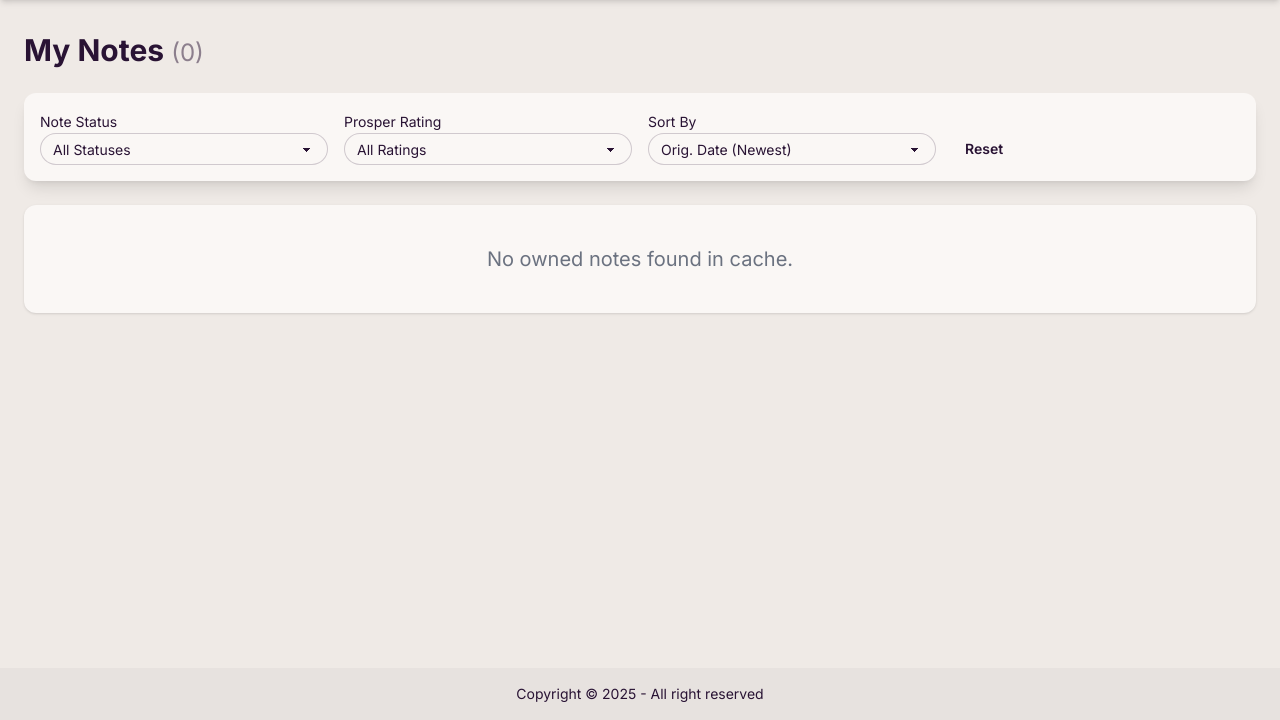
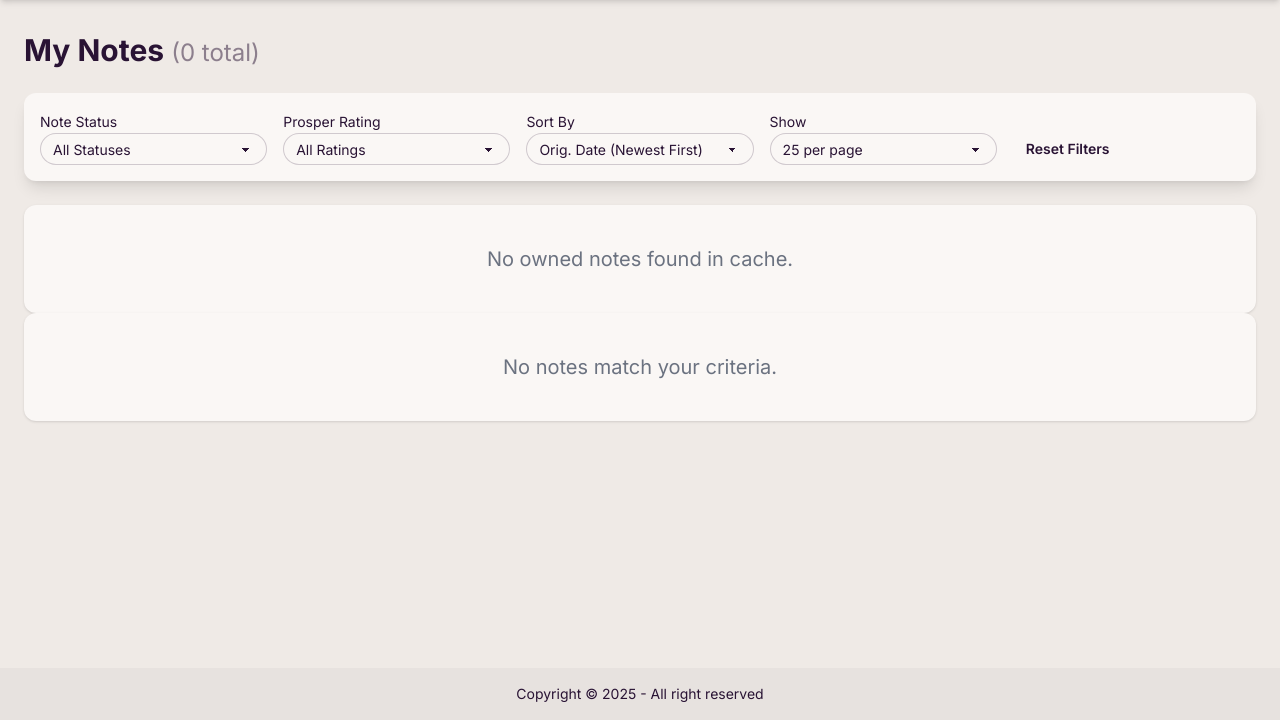
Before and after one commit to BrandenEsses/prosper-auto-investor, a Flask app: page /notes in a window 1280 px wide. Shown: the part 80-800 px from the top of the page. Run offline with Flask 3, Linux system fonts and the light colour scheme; some libraries are stand-ins or nearby versions.

Commit message:
Fixed pagination bug

```diff
--- a/templates/notes.html
+++ b/templates/notes.html
@@ -4,19 +4,21 @@
 
 {% block head_extra %}
     <style>
-        .note-card-item { } /* JS Selector */
+        .note-card-item { animation: fadeIn 0.3s ease-out; }
+        .pagination .btn.btn-active { font-weight: bold; }
         /* Styles for rating badges */
         .rating-badge { @apply badge badge-lg font-semibold text-base-content border-opacity-50; }
-        .rating-A { @apply badge-success bg-green-100 border-green-400 text-green-700; }
+        .rating-AA, .rating-A { @apply badge-success bg-green-100 border-green-400 text-green-700; }
         .rating-B { @apply badge-info bg-blue-100 border-blue-400 text-blue-700; }
         .rating-C { @apply badge-warning bg-yellow-100 border-yellow-500 text-yellow-800; }
         .rating-D { @apply bg-orange-100 border-orange-500 text-orange-700; }
-        .rating-E { @apply bg-red-100 border-red-500 text-red-700; }
+        .rating-E, .rating-HR { @apply bg-red-100 border-red-500 text-red-700; }
         .rating-default { @apply badge-ghost bg-gray-200 border-gray-400 text-gray-600; }
         /* Styles for note status badges */
         .note-status-badge { @apply badge badge-md font-semibold; }
         .note-status-CURRENT { @apply badge-success text-success-content; }
-        .note-status-LATE { @apply badge-error text-error-content; }
+        .note-status-LATE, .note-status-PAST_DUE_1_15, .note-status-PAST_DUE_16_30 { @apply badge-warning text-warning-content; }
+        .note-status-DEFAULTED { @apply bg-black text-white; }
         .note-status-COMPLETED { @apply badge-info text-info-content; }
         .note-status-default { @apply badge-ghost; }
         /* Layout grid for the collapsed card view */
@@ -35,14 +37,12 @@
 <main class="flex-grow container mx-auto p-2 sm:p-4 lg:p-6">
     <div class="mb-6 mt-2">
         <h2 class="text-2xl lg:text-3xl font-bold text-center sm:text-left">
-            My Notes
-            {% if total_count is defined %}
-                <span class="text-base-content/50 font-normal text-2xl">({{ total_count }})</span>
-            {% endif %}
+            My Notes <span id="notes-counter" class="text-base-content/50 font-normal text-2xl"></span>
         </h2>
     </div>
+
     <div class="bg-base-100 p-4 rounded-xl shadow-lg mb-6">
-        <div class="grid grid-cols-1 md:grid-cols-2 lg:grid-cols-4 gap-4 items-end">
+        <div class="grid grid-cols-1 md:grid-cols-2 lg:grid-cols-5 gap-4 items-end">
             <div>
                 <label for="filterNoteStatus" class="label-text pb-1">Note Status</label>
                 <select id="filterNoteStatus" class="select select-bordered select-sm w-full">
@@ -50,32 +50,43 @@
                     <option value="CURRENT">Current</option>
                     <option value="LATE">Late</option>
                     <option value="COMPLETED">Completed</option>
+                    <option value="DEFAULTED">Defaulted</option>
                 </select>
             </div>
             <div>
                 <label for="filterNoteRating" class="label-text pb-1">Prosper Rating</label>
                 <select id="filterNoteRating" class="select select-bordered select-sm w-full">
                     <option value="">All Ratings</option>
-                    <option value="A">A</option><option value="B">B</option><option value="C">C</option>
-                    <option value="D">D</option><option value="E">E</option>
+                    <option value="AA">AA</option><option value="A">A</option><option value="B">B</option><option value="C">C</option><option value="D">D</option><option value="E">E</option><option value="HR">HR</option>
                 </select>
             </div>
             <div>
                 <label for="sortNoteCriteria" class="label-text pb-1">Sort By</label>
                 <select id="sortNoteCriteria" class="select select-bordered select-sm w-full">
-                    <option value="origination_date_desc" selected>Orig. Date (Newest)</option>
+                    <option value="origination_date_desc" selected>Orig. Date (Newest First)</option>
+                    <option value="origination_date_asc">Orig. Date (Oldest First)</option>
                     <option value="principal_balance_desc">Balance (High to Low)</option>
-                    <option value="next_payment_date_asc">Next Payment (Soonest)</option>
+                    <option value="days_past_due_desc">Days Past Due (Most)</option>
+                    <option value="default">Original Order</option>
                 </select>
             </div>
-            <div> <button id="resetNoteFilters" class="btn btn-ghost btn-sm w-full md:w-auto">Reset</button> </div>
+            <div>
+                <label for="rows-per-page-notes" class="label-text pb-1">Show</label>
+                <select id="rows-per-page-notes" class="select select-bordered select-sm w-full">
+                    <option value="10">10 per page</option>
+                    <option value="25" selected>25 per page</option>
+                    <option value="50">50 per page</option>
+                    <option value="100">100 per page</option>
+                </select>
+            </div>
+            <div> <button id="resetNoteFilters" class="btn btn-ghost btn-sm w-full md:w-auto">Reset Filters</button> </div>
         </div>
     </div>
 
     <div id="notesContainer" class="space-y-4">
     {% if data and data.result %}
         {% for note in data.result %}
-            <div class="note-card-item"
+            <div class="note-card-item" style="display: none;"
                  data-status="{{ note.note_status_description|upper|replace(' ', '_')|replace('.', '')|e if note.note_status_description else '' }}"
                  data-rating="{{ note.prosper_rating|upper if note.prosper_rating else '' }}"
                  data-balance="{{ note.principal_balance_pro_rata_share }}"
@@ -91,49 +102,145 @@
     {% else %}
         <div class="text-center py-10 bg-base-100 rounded-xl shadow"><p class="text-xl text-gray-500">No owned notes found in cache.</p></div>
     {% endif %}
-    <div id="noNotesMessage" class="text-center py-10 bg-base-100 rounded-xl shadow" style="display: none;">
-        <p class="text-xl text-gray-500">No notes match your criteria.</p>
     </div>
-    </div>
+    <div id="noNotesMessage" class="text-center py-10 bg-base-100 rounded-xl shadow" style="display: none;"><p class="text-xl text-gray-500">No notes match your criteria.</p></div>
+    <div id="pagination-controls-notes" class="flex justify-center items-center gap-1 mt-8 pagination"></div>
 </main>
 {% endblock %}
 
 {% block scripts %}
 <script>
 document.addEventListener('DOMContentLoaded', function () {
-    const filterStatusSelect = document.getElementById('filterNoteStatus');
-    const filterRatingSelect = document.getElementById('filterNoteRating');
-    const sortCriteriaSelect = document.getElementById('sortNoteCriteria');
-    const notesContainer = document.getElementById('notesContainer');
-    const resetFiltersButton = document.getElementById('resetNoteFilters');
-    const noResultsMessageEl = document.getElementById('noNotesMessage');
+    const controls = {
+        statusSelect: document.getElementById('filterNoteStatus'),
+        ratingSelect: document.getElementById('filterNoteRating'),
+        sortSelect: document.getElementById('sortNoteCriteria'),
+        rowsPerPageSelect: document.getElementById('rows-per-page-notes'),
+        resetButton: document.getElementById('resetNoteFilters'),
+        container: document.getElementById('notesContainer'),
+        noResultsMessage: document.getElementById('noNotesMessage'),
+        counter: document.getElementById('notes-counter'),
+        paginationControls: document.getElementById('pagination-controls-notes')
+    };
 
-    if (!filterStatusSelect) return; // Stop script if controls aren't on this page
+    if (!controls.container || !controls.statusSelect) return;
 
-    const originalNotes = Array.from(notesContainer.querySelectorAll('.note-card-item'));
+    const originalNotes = Array.from(controls.container.querySelectorAll('.note-card-item'));
+    let currentPage = 1;
+    let filteredAndSortedNotes = [];
 
-    function applyNoteFiltersAndSort() {
-        const statusFilter = filterStatusSelect.value;
-        const ratingFilter = filterRatingSelect.value;
-        let items = Array.from(originalNotes);
+    function getPaginationModel(currentPage, totalPages) {
+        if (totalPages <= 7) { return Array.from({ length: totalPages }, (_, i) => i + 1); }
+        const visiblePages = new Set([1, totalPages, currentPage, currentPage - 1, currentPage + 1]);
+        let validPages = [];
+        visiblePages.forEach(p => { if (p > 0 && p <= totalPages) { validPages.push(p); } });
+        validPages.sort((a, b) => a - b);
+        const paginationItems = [];
+        let lastPage = 0;
+        for (const page of validPages) {
+            if (lastPage !== 0 && page - lastPage > 1) { paginationItems.push('...'); }
+            paginationItems.push(page);
+            lastPage = page;
+        }
+        return paginationItems;
+    }
 
-        items.forEach(item => {
+    function runUpdate() {
+        const statusFilter = controls.statusSelect.value;
+        const ratingFilter = controls.ratingSelect.value;
+        const sortValue = controls.sortSelect.value;
+
+        filteredAndSortedNotes = originalNotes.filter(item => {
             const itemStatus = item.dataset.status;
             const itemRating = item.dataset.rating;
-            const statusMatch = statusFilter === '' || itemStatus === statusFilter;
+            const statusMatch = statusFilter === '' || itemStatus.startsWith(statusFilter);
             const ratingMatch = ratingFilter === '' || itemRating === ratingFilter;
+            return statusMatch && ratingMatch;
+        });
 
-            item.style.display = (statusMatch && ratingMatch) ? '' : 'none';
-        });
+        if (sortValue !== 'default') {
+            const [keyString, order] = sortValue.split('_');
+            const datasetAttr = keyString.replace(/_(\w)/g, (match, letter) => letter.toUpperCase());
+
+            if(datasetAttr){
+                filteredAndSortedNotes.sort((a, b) => {
+                    let valA, valB;
+                    if (datasetAttr === 'originationDate' || datasetAttr === 'nextPaymentDate') {
+                        valA = new Date(a.dataset[datasetAttr]).getTime();
+                        valB = new Date(b.dataset[datasetAttr]).getTime();
+                    } else {
+                        valA = parseFloat(a.dataset[datasetAttr]);
+                        valB = parseFloat(b.dataset[datasetAttr]);
+                    }
+                    if (isNaN(valA)) return 1; if (isNaN(valB)) return -1;
+                    let c = valA < valB ? -1 : (valA > valB ? 1 : 0);
+                    return order === 'asc' ? c : -c;
+                });
+            }
+        }
+
+        currentPage = 1;
+        renderPage();
     }
-    filterStatusSelect.addEventListener('change', applyNoteFiltersAndSort);
-    filterRatingSelect.addEventListener('change', applyNoteFiltersAndSort);
-    resetFiltersButton.addEventListener('click', () => {
-        filterStatusSelect.value = '';
-        filterRatingSelect.value = '';
-        applyNoteFiltersAndSort();
+
+    function renderPage() {
+        const rowsPerPage = parseInt(controls.rowsPerPageSelect.value, 10);
+        const totalItems = filteredAndSortedNotes.length;
+        const totalPages = Math.ceil(totalItems / rowsPerPage) || 1;
+        currentPage = Math.min(currentPage, totalPages);
+
+        const startIndex = (currentPage - 1) * rowsPerPage;
+        const endIndex = startIndex + rowsPerPage;
+        const itemsForCurrentPage = filteredAndSortedNotes.slice(startIndex, endIndex);
+
+        originalNotes.forEach(item => item.style.display = 'none');
+        itemsForCurrentPage.forEach(item => item.style.display = 'block');
+
+        const filtersApplied = controls.statusSelect.value !== '' || controls.ratingSelect.value !== '';
+        controls.counter.innerHTML = filtersApplied ? `(Showing ${totalItems} / ${originalNotes.length} total)` : `(${originalNotes.length} total)`;
+        controls.noResultsMessage.style.display = totalItems === 0 ? 'block' : 'none';
+
+        controls.paginationControls.innerHTML = '';
+        if (totalPages > 1) {
+            const paginationItems = getPaginationModel(currentPage, totalPages);
+            const prevButton = document.createElement('button'); prevButton.className = 'btn btn-sm'; prevButton.textContent = '«';
+            if (currentPage === 1) prevButton.disabled = true;
+            prevButton.addEventListener('click', () => { if (currentPage > 1) { currentPage--; renderPage(); } });
+            controls.paginationControls.appendChild(prevButton);
+
+            paginationItems.forEach(item => {
+                if (item === '...') {
+                    const ellipsis = document.createElement('span'); ellipsis.className = 'btn btn-sm btn-disabled'; ellipsis.textContent = '...';
+                    controls.paginationControls.appendChild(ellipsis);
+                } else {
+                    const pageButton = document.createElement('button');
+                    pageButton.className = `btn btn-sm ${item === currentPage ? 'btn-active' : ''}`;
+                    pageButton.textContent = item;
+                    pageButton.addEventListener('click', () => { currentPage = item; renderPage(); });
+                    controls.paginationControls.appendChild(pageButton);
+                }
+            });
+
+            const nextButton = document.createElement('button'); nextButton.className = 'btn btn-sm'; nextButton.textContent = '»';
+            if (currentPage === totalPages) nextButton.disabled = true;
+            nextButton.addEventListener('click', () => { if (currentPage < totalPages) { currentPage++; renderPage(); } });
+            controls.paginationControls.appendChild(nextButton);
+        }
+    }
+
+    controls.statusSelect.addEventListener('change', runUpdate);
+    controls.ratingSelect.addEventListener('change', runUpdate);
+    controls.sortSelect.addEventListener('change', runUpdate);
+    controls.rowsPerPageSelect.addEventListener('change', runUpdate);
+    controls.resetButton.addEventListener('click', () => {
+        controls.statusSelect.value = '';
+        controls.ratingSelect.value = '';
+        controls.sortSelect.value = 'origination_date_desc';
+        controls.rowsPerPageSelect.value = '25';
+        runUpdate();
     });
-    applyNoteFiltersAndSort();
+
+    runUpdate();
 });
 </script>
 {% endblock %}
```
